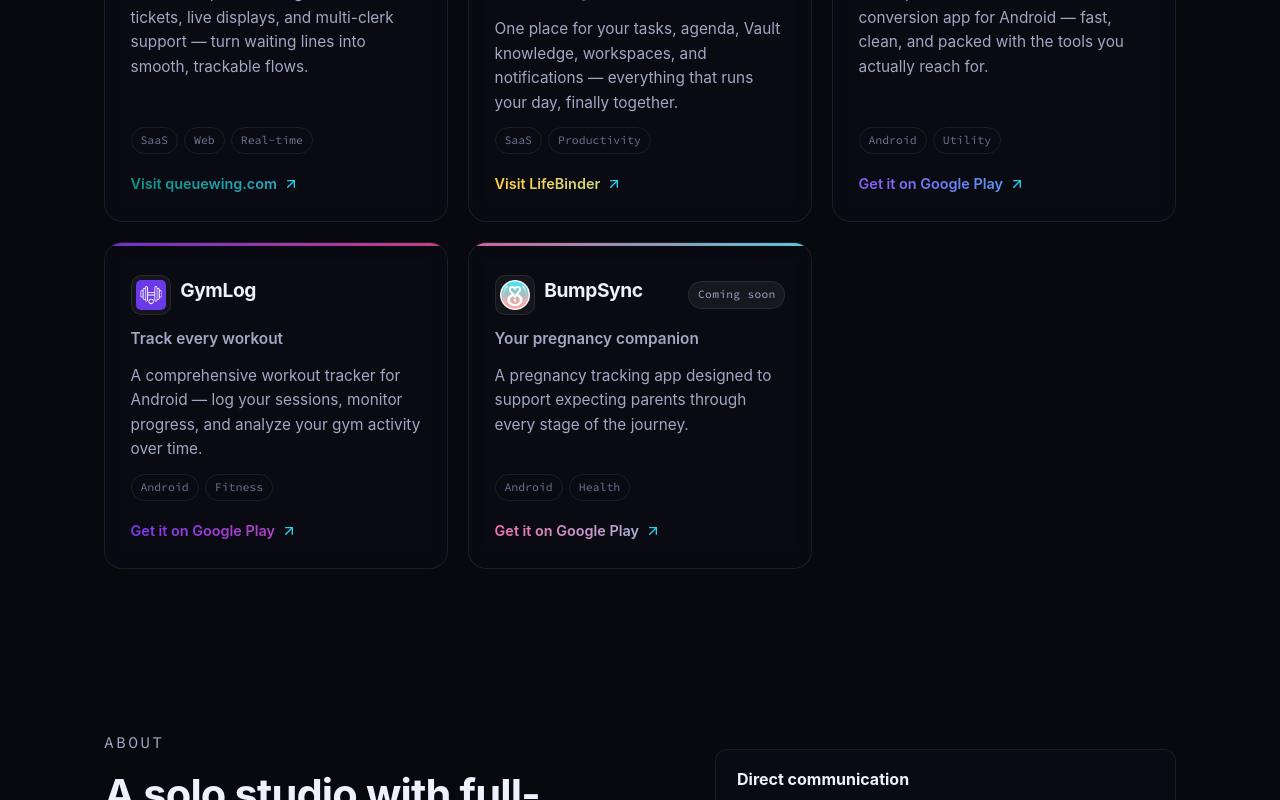
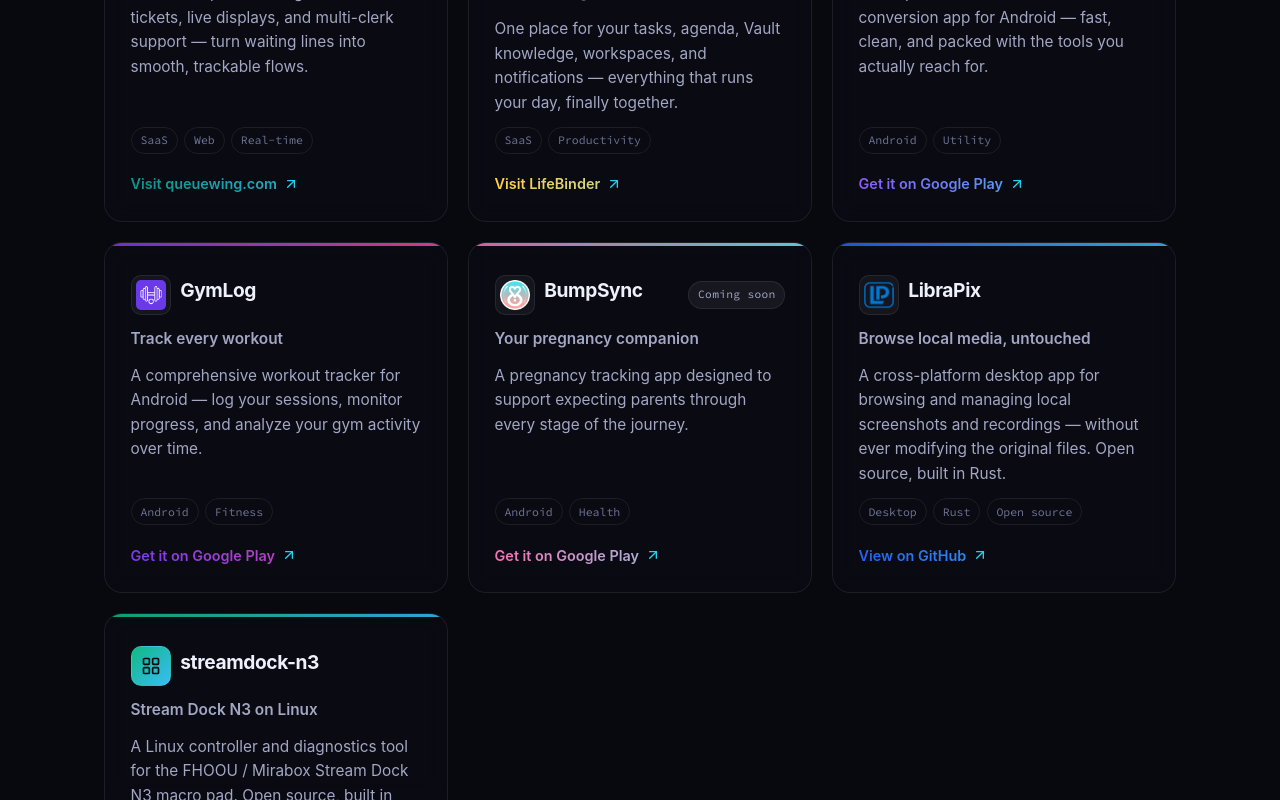
Before and after one commit to asad-albadi/astralhive.com, a React (Vite) app: page / in a window 1280 px wide. Shown: the part 2000-2800 px from the top of the page. Built offline with nearby package versions, Linux system fonts and the light colour scheme.

Commit message:
Add open-source projects: LibraPix and streamdock-n3
- LibraPix (Rust desktop media browser) with its blue logo, GitHub link
- streamdock-n3 (Python Linux controller) with Lucide icon fallback (repo has no logo)
- Support icon fallback in project cards for logo-less projects
- Bump hero stat to 7

```diff
--- a/src/components/Hero.tsx
+++ b/src/components/Hero.tsx
@@ -37,7 +37,7 @@
             <dd>Platforms shipped to</dd>
           </div>
           <div>
-            <dt>5</dt>
+            <dt>7</dt>
             <dd>Products in the lineup</dd>
           </div>
           <div>
--- a/src/components/Projects.tsx
+++ b/src/components/Projects.tsx
@@ -26,7 +26,13 @@
             <span className="card__bar" aria-hidden="true" />
             <div className="card--project__top">
               <div className="card--project__title">
-                {p.image && <img className="card--project__logo" src={p.image} alt="" loading="lazy" />}
+                {p.image ? (
+                  <img className="card--project__logo" src={p.image} alt="" loading="lazy" />
+                ) : p.icon ? (
+                  <span className="card--project__logo card--project__logo--icon">
+                    <p.icon size={20} />
+                  </span>
+                ) : null}
                 <h3>{p.name}</h3>
               </div>
               {p.badge && <span className="badge">{p.badge}</span>}
--- a/src/data.ts
+++ b/src/data.ts
@@ -5,6 +5,7 @@
   ShieldCheck,
   Gauge,
   LifeBuoy,
+  LayoutGrid,
   type LucideIcon,
 } from 'lucide-react'
 
@@ -64,6 +65,7 @@
 import lifebinderLogo from './assets/lifebinder-logo.svg'
 import gymlogLogo from './assets/gymlog_logo.png'
 import bumpsyncLogo from './assets/bumpsync_logo.png'
+import librapixLogo from './assets/librapix_logo.png'
 
 export type Project = {
   name: string
@@ -75,6 +77,7 @@
   badge?: string
   accent: string // gradient stops for the project card, taken from each brand
   image?: string
+  icon?: LucideIcon // fallback mark when a project has no logo image
 }
 
 export const projects: Project[] = [
@@ -135,6 +138,28 @@
     accent: '#f472b6, #67e8f9', // BumpSync pink → cyan
     image: bumpsyncLogo,
   },
+  {
+    name: 'LibraPix',
+    tagline: 'Browse local media, untouched',
+    description:
+      'A cross-platform desktop app for browsing and managing local screenshots and recordings — without ever modifying the original files. Open source, built in Rust.',
+    href: 'https://github.com/asad-albadi/LibraPix',
+    cta: 'View on GitHub',
+    tags: ['Desktop', 'Rust', 'Open source'],
+    accent: '#2563eb, #38bdf8', // LibraPix blue → sky
+    image: librapixLogo,
+  },
+  {
+    name: 'streamdock-n3',
+    tagline: 'Stream Dock N3 on Linux',
+    description:
+      'A Linux controller and diagnostics tool for the FHOOU / Mirabox Stream Dock N3 macro pad. Open source, built in Python.',
+    href: 'https://github.com/asad-albadi/streamdock-n3',
+    cta: 'View on GitHub',
+    tags: ['Linux', 'Python', 'Open source'],
+    accent: '#10b981, #38bdf8', // emerald → sky
+    icon: LayoutGrid,
+  },
 ]
 
 export const social = {
--- a/src/index.css
+++ b/src/index.css
@@ -475,6 +475,14 @@
   background: #ffffff0d;
   border: 1px solid var(--border);
 }
+.card--project__logo--icon {
+  display: inline-flex;
+  align-items: center;
+  justify-content: center;
+  background: linear-gradient(135deg, var(--accent));
+  color: #0a0a12;
+  flex-shrink: 0;
+}
 .badge {
   font-size: 0.7rem;
   font-family: var(--font-mono);
```
Also changed, not shown: src/assets/librapix_logo.png (added).
